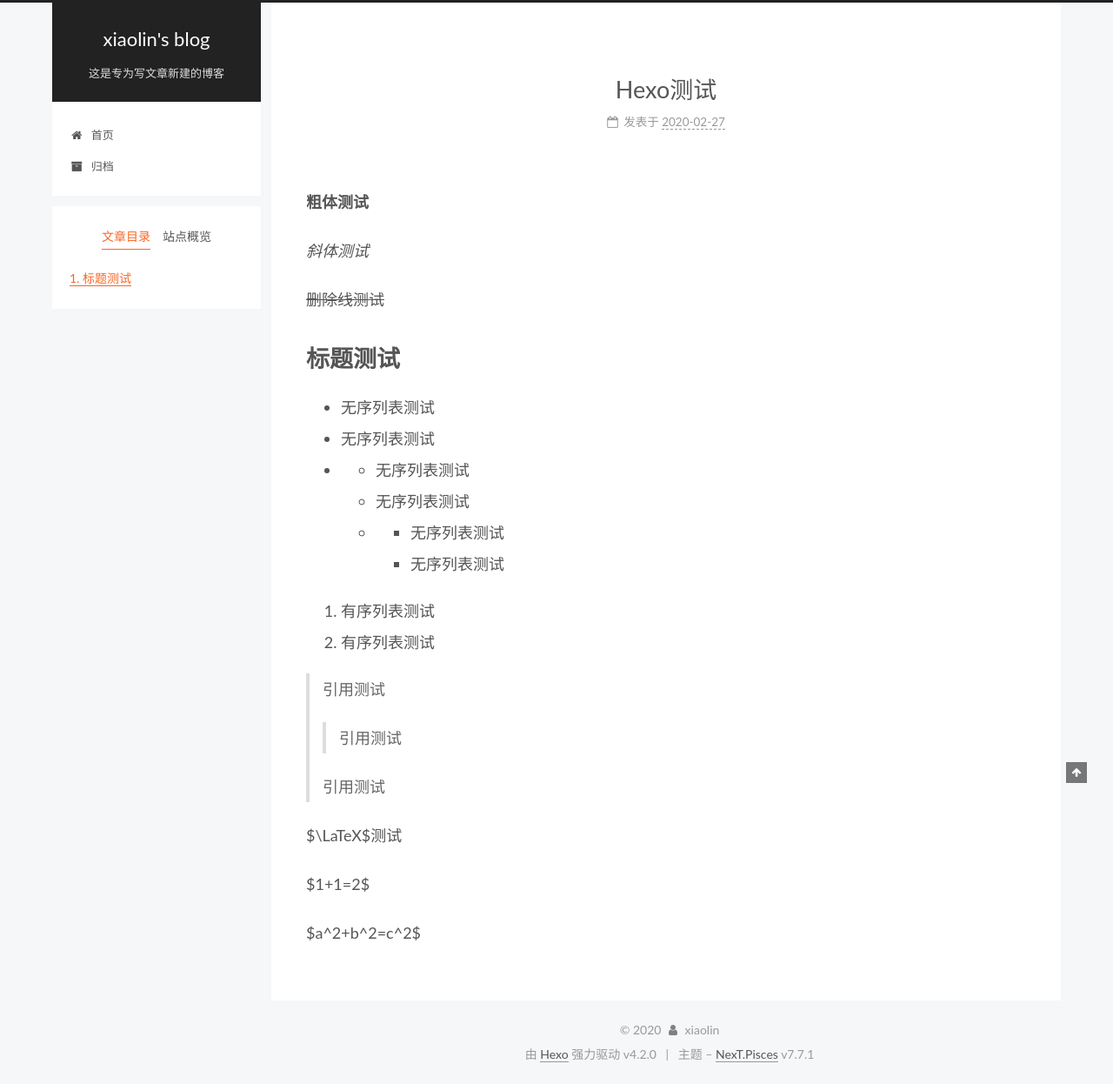
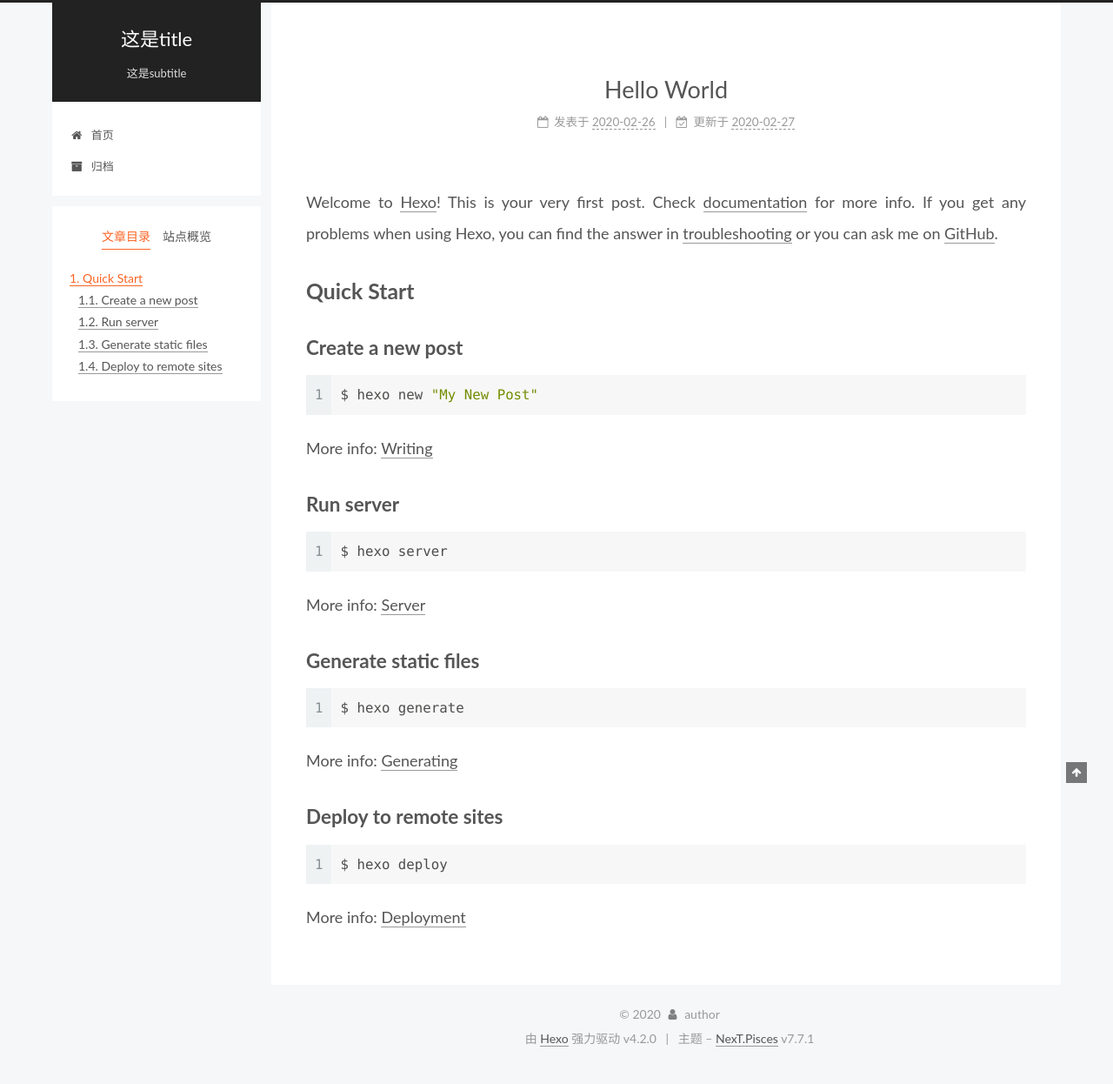
Before and after one commit to xiao-lin233/xiao-lin233.github.io, a plain HTML site: page 2020/02-26/hello-world/index.html in a window 1280 px wide. Shown: the whole page at 87% size. Drawn offline with Linux system fonts and the light colour scheme.

Commit message:
Site updated: 2020-02-28 07:07:42

```diff
--- a/2020/02-27/Hexo测试/index.html
+++ b/2020/02-26/hello-world/index.html
@@ -20,20 +20,20 @@
     var CONFIG = {"hostname":"xiao-lin233.github.io","root":"/","scheme":"Pisces","version":"7.7.1","exturl":false,"sidebar":{"position":"left","display":"post","padding":18,"offset":12,"onmobile":false},"copycode":{"enable":false,"show_result":false,"style":null},"back2top":{"enable":true,"sidebar":false,"scrollpercent":false},"bookmark":{"enable":false,"color":"#222","save":"auto"},"fancybox":false,"mediumzoom":false,"lazyload":false,"pangu":false,"comments":{"style":"tabs","active":null,"storage":true,"lazyload":false,"nav":null},"algolia":{"hits":{"per_page":10},"labels":{"input_placeholder":"Search for Posts","hits_empty":"We didn't find any results for the search: ${query}","hits_stats":"${hits} results found in ${time} ms"}},"localsearch":{"enable":false,"trigger":"auto","top_n_per_article":1,"unescape":false,"preload":false},"motion":{"enable":true,"async":false,"transition":{"post_block":"fadeIn","post_header":"slideDownIn","post_body":"slideDownIn","coll_header":"slideLeftIn","sidebar":"slideUpIn"}}};
   </script>
 
-  <meta name="description" content="粗体测试 斜体测试 删除线测试">
+  <meta name="description" content="Welcome to Hexo! This is your very first post. Check documentation for more info. If you get any problems when using Hexo, you can find the answer in troubleshooting or you can ask me on GitHub. Quick">
 <meta property="og:type" content="article">
-<meta property="og:title" content="Hexo测试">
-<meta property="og:url" content="https://xiao-lin233.github.io/2020/02-27/Hexo%E6%B5%8B%E8%AF%95/index.html">
-<meta property="og:site_name" content="xiaolin&#39;s blog">
-<meta property="og:description" content="粗体测试 斜体测试 删除线测试">
+<meta property="og:title" content="Hello World">
+<meta property="og:url" content="https://xiao-lin233.github.io/2020/02-26/hello-world/index.html">
+<meta property="og:site_name" content="这是title">
+<meta property="og:description" content="Welcome to Hexo! This is your very first post. Check documentation for more info. If you get any problems when using Hexo, you can find the answer in troubleshooting or you can ask me on GitHub. Quick">
 <meta property="og:locale" content="zh_CN">
-<meta property="article:published_time" content="2020-02-26T22:50:38.000Z">
-<meta property="article:modified_time" content="2020-02-27T13:42:46.531Z">
-<meta property="article:author" content="xiaolin">
+<meta property="article:published_time" content="2020-02-25T22:35:58.419Z">
+<meta property="article:modified_time" content="2020-02-27T13:30:20.060Z">
+<meta property="article:author" content="author">
 <meta property="article:tag" content="blog">
 <meta name="twitter:card" content="summary">
 
-<link rel="canonical" href="https://xiao-lin233.github.io/2020/02-27/Hexo%E6%B5%8B%E8%AF%95/">
+<link rel="canonical" href="https://xiao-lin233.github.io/2020/02-26/hello-world/">
 
 
 <script id="page-configurations">
@@ -45,7 +45,7 @@
   };
 </script>
 
-  <title>Hexo测试 | xiaolin's blog</title>
+  <title>Hello World | 这是title</title>
 
 
 
@@ -97,11 +97,11 @@
     <div>
       <a href="/" class="brand" rel="start">
         <span class="logo-line-before"><i></i></span>
-        <span class="site-title">xiaolin's blog</span>
+        <span class="site-title">这是title</span>
         <span class="logo-line-after"><i></i></span>
       </a>
     </div>
-        <p class="site-subtitle">这是专为写文章新建的博客</p>
+        <p class="site-subtitle">这是subtitle</p>
   </div>
 
   <div class="site-nav-right">
@@ -150,20 +150,20 @@
 
 
   <article itemscope itemtype="http://schema.org/Article" class="post-block " lang="zh-CN">
-    <link itemprop="mainEntityOfPage" href="https://xiao-lin233.github.io/2020/02-27/Hexo%E6%B5%8B%E8%AF%95/">
+    <link itemprop="mainEntityOfPage" href="https://xiao-lin233.github.io/2020/02-26/hello-world/">
 
     <span hidden itemprop="author" itemscope itemtype="http://schema.org/Person">
       <meta itemprop="image" content="/images/avatar.gif">
-      <meta itemprop="name" content="xiaolin">
-      <meta itemprop="description" content="感谢观看！">
+      <meta itemprop="name" content="author">
+      <meta itemprop="description" content="这是description">
     </span>
 
     <span hidden itemprop="publisher" itemscope itemtype="http://schema.org/Organization">
-      <meta itemprop="name" content="xiaolin's blog">
+      <meta itemprop="name" content="这是title">
     </span>
       <header class="post-header">
         <h1 class="post-title" itemprop="name headline">
-          Hexo测试
+          Hello World
         </h1>
 
         <div class="post-meta">
@@ -173,9 +173,15 @@
               </span>
               <span class="post-meta-item-text">发表于</span>
 
-
-              <time title="创建时间：2020-02-27 06:50:38 / 修改时间：21:42:46" itemprop="dateCreated datePublished" datetime="2020-02-27T06:50:38+08:00">2020-02-27</time>
+              <time title="创建时间：2020-02-26 06:35:58" itemprop="dateCreated datePublished" datetime="2020-02-26T06:35:58+08:00">2020-02-26</time>
             </span>
+              <span class="post-meta-item">
+                <span class="post-meta-item-icon">
+                  <i class="fa fa-calendar-check-o"></i>
+                </span>
+                <span class="post-meta-item-text">更新于</span>
+                <time title="修改时间：2020-02-27 21:30:20" itemprop="dateModified" datetime="2020-02-27T21:30:20+08:00">2020-02-27</time>
+              </span>
 
 
 
@@ -188,39 +194,16 @@
     <div class="post-body" itemprop="articleBody">
 
 
-        <p><strong>粗体测试</strong></p>
-<p><em>斜体测试</em></p>
-<p><del>删除线测试</del></p>
-<a id="more"></a>
-<h1 id="标题测试"><a href="#标题测试" class="headerlink" title="标题测试"></a>标题测试</h1><ul>
-<li>无序列表测试</li>
-<li>无序列表测试</li>
-<li><ul>
-<li>无序列表测试</li>
-<li>无序列表测试</li>
-<li><ul>
-<li>无序列表测试</li>
-<li>无序列表测试</li>
-</ul>
-</li>
-</ul>
-</li>
-</ul>
-<ol>
-<li>有序列表测试</li>
-<li>有序列表测试</li>
-</ol>
-<blockquote>
-<p>引用测试</p>
-<blockquote>
-<p>引用测试</p>
-</blockquote>
-<p>引用测试</p>
-</blockquote>
-<p>$\LaTeX$测试</p>
-<p>$1+1=2$</p>
-<p>$a^2+b^2=c^2$</p>
-<script type="math/tex; mode=display">a=\sum\limits_{i=1}^n b_i</script>
+        <p>Welcome to <a href="https://hexo.io/" target="_blank" rel="noopener">Hexo</a>! This is your very first post. Check <a href="https://hexo.io/docs/" target="_blank" rel="noopener">documentation</a> for more info. If you get any problems when using Hexo, you can find the answer in <a href="https://hexo.io/docs/troubleshooting.html" target="_blank" rel="noopener">troubleshooting</a> or you can ask me on <a href="https://github.com/hexojs/hexo/issues" target="_blank" rel="noopener">GitHub</a>.</p>
+<h2 id="Quick-Start"><a href="#Quick-Start" class="headerlink" title="Quick Start"></a>Quick Start</h2><h3 id="Create-a-new-post"><a href="#Create-a-new-post" class="headerlink" title="Create a new post"></a>Create a new post</h3><figure class="highlight bash"><table><tr><td class="gutter"><pre><span class="line">1</span><br></pre></td><td class="code"><pre><span class="line">$ hexo new <span class="string">"My New Post"</span></span><br></pre></td></tr></table></figure>
+<p>More info: <a href="https://hexo.io/docs/writing.html" target="_blank" rel="noopener">Writing</a></p>
+<h3 id="Run-server"><a href="#Run-server" class="headerlink" title="Run server"></a>Run server</h3><figure class="highlight bash"><table><tr><td class="gutter"><pre><span class="line">1</span><br></pre></td><td class="code"><pre><span class="line">$ hexo server</span><br></pre></td></tr></table></figure>
+<p>More info: <a href="https://hexo.io/docs/server.html" target="_blank" rel="noopener">Server</a></p>
+<h3 id="Generate-static-files"><a href="#Generate-static-files" class="headerlink" title="Generate static files"></a>Generate static files</h3><figure class="highlight bash"><table><tr><td class="gutter"><pre><span class="line">1</span><br></pre></td><td class="code"><pre><span class="line">$ hexo generate</span><br></pre></td></tr></table></figure>
+<p>More info: <a href="https://hexo.io/docs/generating.html" target="_blank" rel="noopener">Generating</a></p>
+<h3 id="Deploy-to-remote-sites"><a href="#Deploy-to-remote-sites" class="headerlink" title="Deploy to remote sites"></a>Deploy to remote sites</h3><figure class="highlight bash"><table><tr><td class="gutter"><pre><span class="line">1</span><br></pre></td><td class="code"><pre><span class="line">$ hexo deploy</span><br></pre></td></tr></table></figure>
+<p>More info: <a href="https://hexo.io/docs/one-command-deployment.html" target="_blank" rel="noopener">Deployment</a></p>
+
     </div>
 
 
@@ -291,14 +274,14 @@
 
       <!--noindex-->
       <div class="post-toc-wrap sidebar-panel">
-          <div class="post-toc motion-element"><ol class="nav"><li class="nav-item nav-level-1"><a class="nav-link" href="#标题测试"><span class="nav-number">1.</span> <span class="nav-text">标题测试</span></a></li></ol></div>
+          <div class="post-toc motion-element"><ol class="nav"><li class="nav-item nav-level-2"><a class="nav-link" href="#Quick-Start"><span class="nav-number">1.</span> <span class="nav-text">Quick Start</span></a><ol class="nav-child"><li class="nav-item nav-level-3"><a class="nav-link" href="#Create-a-new-post"><span class="nav-number">1.1.</span> <span class="nav-text">Create a new post</span></a></li><li class="nav-item nav-level-3"><a class="nav-link" href="#Run-server"><span class="nav-number">1.2.</span> <span class="nav-text">Run server</span></a></li><li class="nav-item nav-level-3"><a class="nav-link" href="#Generate-static-files"><span class="nav-number">1.3.</span> <span class="nav-text">Generate static files</span></a></li><li class="nav-item nav-level-3"><a class="nav-link" href="#Deploy-to-remote-sites"><span class="nav-number">1.4.</span> <span class="nav-text">Deploy to remote sites</span></a></li></ol></li></ol></div>
       </div>
       <!--/noindex-->
 
       <div class="site-overview-wrap sidebar-panel">
         <div class="site-author motion-element" itemprop="author" itemscope itemtype="http://schema.org/Person">
-  <p class="site-author-name" itemprop="name">xiaolin</p>
-  <div class="site-description" itemprop="description">感谢观看！</div>
+  <p class="site-author-name" itemprop="name">author</p>
+  <div class="site-description" itemprop="description">这是description</div>
 </div>
 <div class="site-state-wrap motion-element">
   <nav class="site-state">
@@ -335,7 +318,7 @@
   <span class="with-love">
     <i class="fa fa-user"></i>
   </span>
-  <span class="author" itemprop="copyrightHolder">xiaolin</span>
+  <span class="author" itemprop="copyrightHolder">author</span>
 </div>
   <div class="powered-by">由 <a href="https://hexo.io/" class="theme-link" rel="noopener" target="_blank">Hexo</a> 强力驱动 v4.2.0
   </div>
--- a/css/main.css
+++ b/css/main.css
@@ -1162,7 +1162,7 @@ pre .javascript .function {
 }
 .links-of-author a::before,
 .links-of-author span.exturl::before {
-  background: #521d52;
+  background: #ff88cf;
   border-radius: 50%;
   content: ' ';
   display: inline-block;
```
Also changed, not shown: archives/2020/02/index.html (+16 -16 lines), archives/2020/index.html (+16 -16 lines), archives/index.html (+16 -16 lines), index.html (+33 -28 lines).
